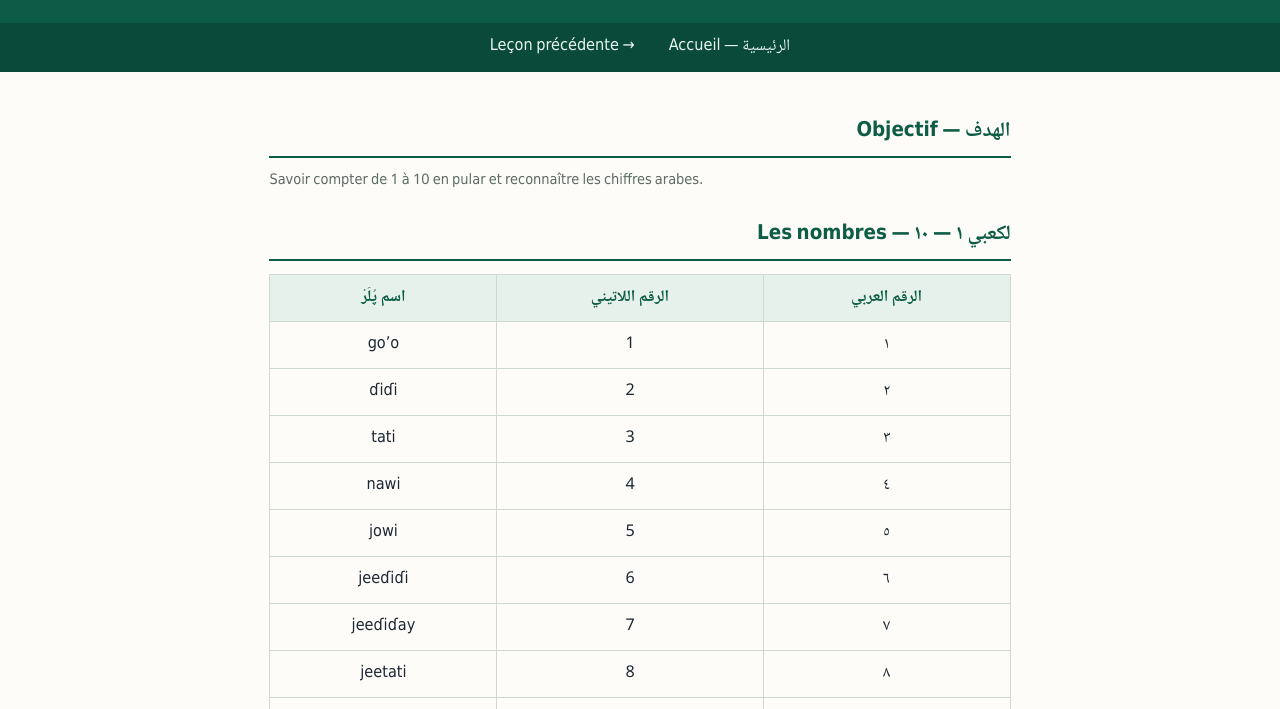
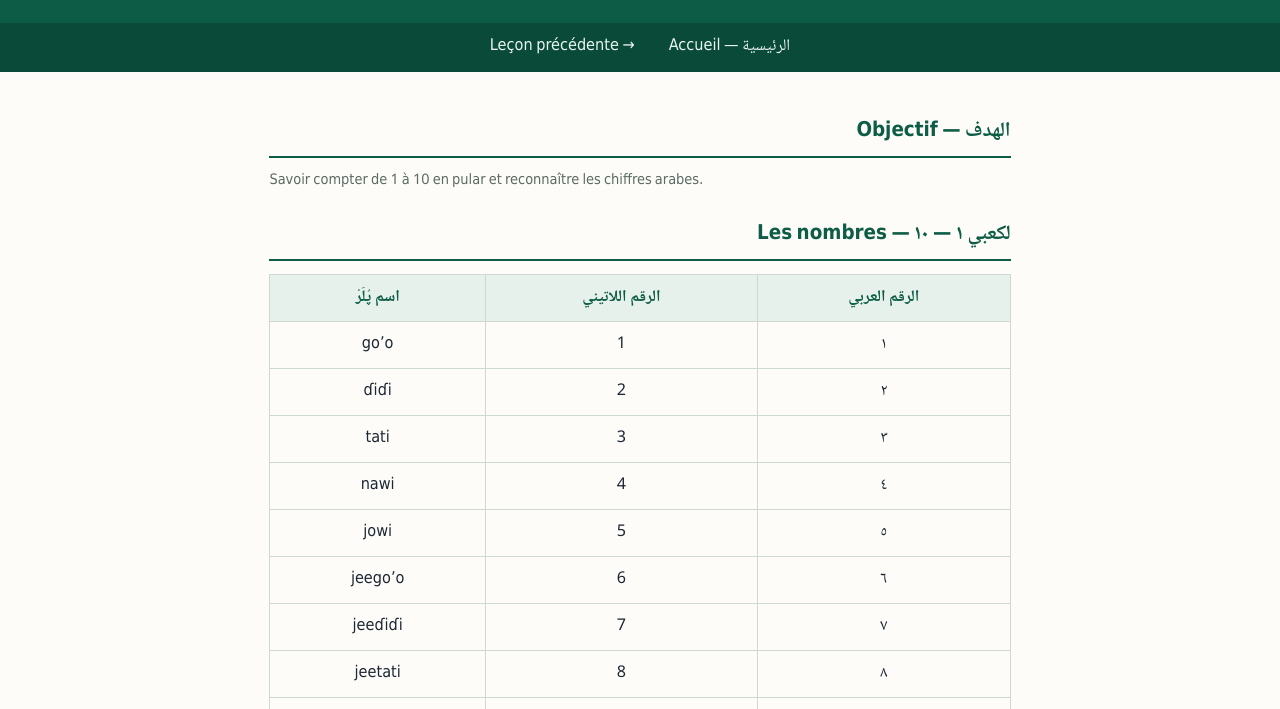
Before and after one commit to barryaichabilguis-cpu/Windin-diangen-poular-, a plain HTML site: page lecons/lecon-03.html in a window 1280 px wide. Shown: the part 91-800 px from the top of the page. Drawn offline with Linux system fonts and the light colour scheme.

Commit message:
Leçon 3 : corrections du concepteur — 6=jeego'o, 7=jeeɗiɗi
Co-authored-by: barryaichabilguis-cpu <barryaichabilguis-cpu@users.noreply.github.com>

```diff
--- a/lecons/lecon-03.html
+++ b/lecons/lecon-03.html
@@ -27,8 +27,8 @@
     <tr><td>٣</td><td>3</td><td>tati</td></tr>
     <tr><td>٤</td><td>4</td><td>nawi</td></tr>
     <tr><td>٥</td><td>5</td><td>jowi</td></tr>
-    <tr><td>٦</td><td>6</td><td>jeeɗiɗi</td></tr>
-    <tr><td>٧</td><td>7</td><td>jeeɗiɗay</td></tr>
+    <tr><td>٦</td><td>6</td><td>jeegoʼo</td></tr>
+    <tr><td>٧</td><td>7</td><td>jeeɗiɗi</td></tr>
     <tr><td>٨</td><td>8</td><td>jeetati</td></tr>
     <tr><td>٩</td><td>9</td><td>jeenaye</td></tr>
     <tr><td>١٠</td><td>10</td><td>sappo</td></tr>
```
